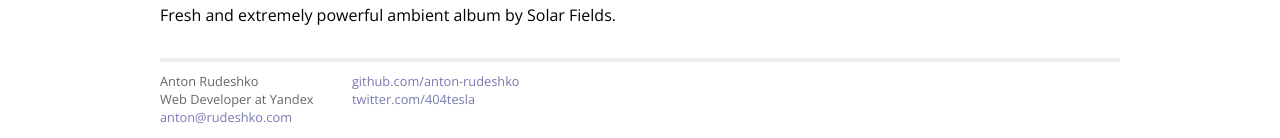
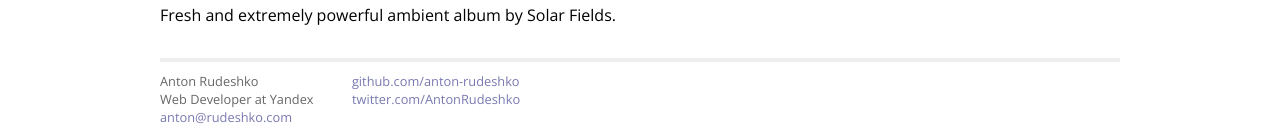
Before and after one commit to anton-rudeshko/anton-rudeshko.github.io, a Jekyll site: the page built from index.html, in a window 1280 px wide. Shown: the part 984-1122 px from the top of the page. Built offline with Jekyll 4.4.1, drawn with Linux system fonts in a browser that asks for light colours; Markdown is read by kramdown in place of the engine named in the settings.

Commit message:
Update _config.yml

```diff
--- a/_config.yml
+++ b/_config.yml
@@ -9,5 +9,5 @@ timezone: Europe/Moscow
 encoding: UTF-8
 
 contacts:
-    twitter: 404tesla
+    twitter: AntonRudeshko
     github: anton-rudeshko
```
